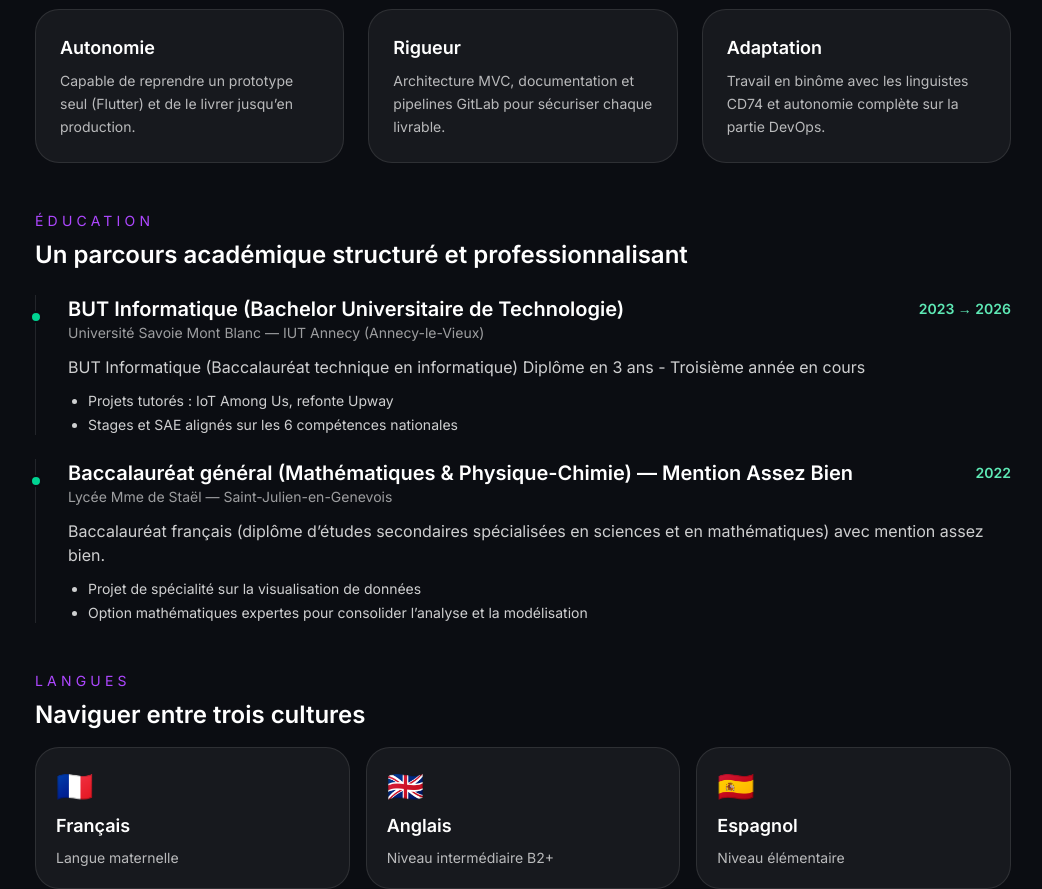
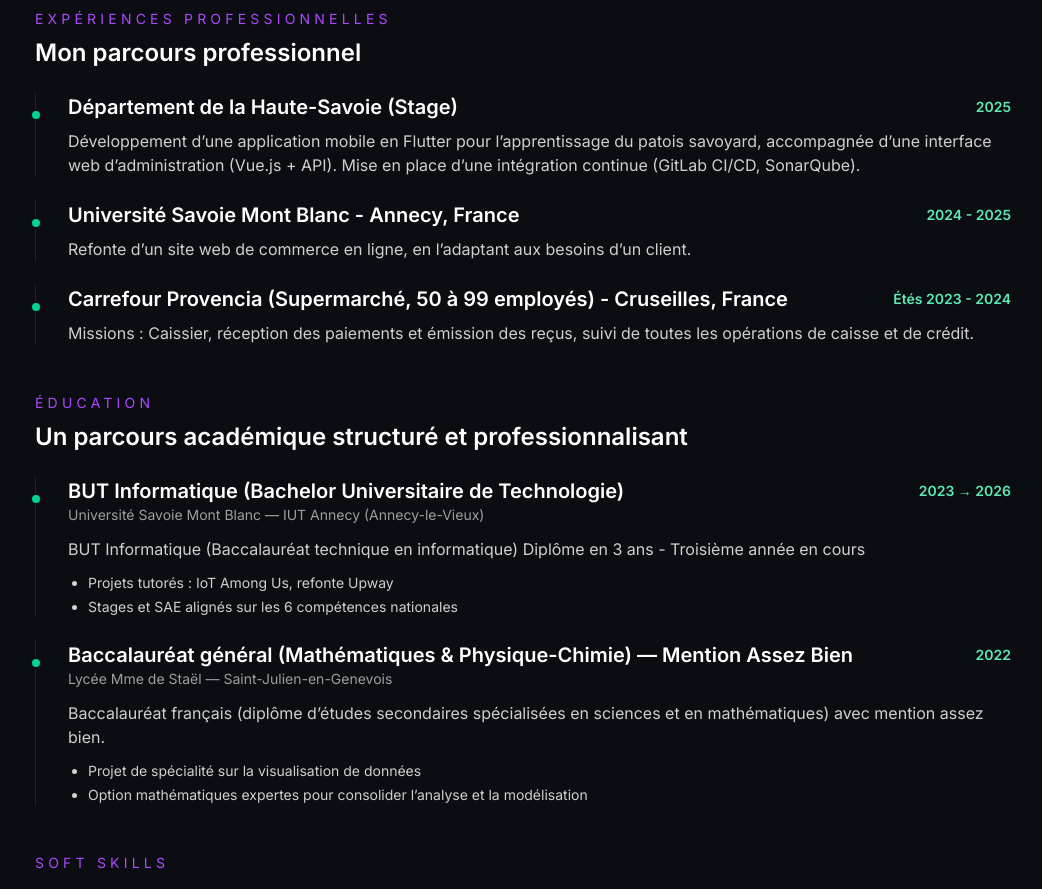
Before and after one commit to MathisFPN/MathisFPN.github.io, a Next.js app: page /about in a window 1280 px wide. Shown: the part 340-1229 px from the top of the page, without its empty margins (117-1159 px from the left). Built offline with nearby package versions, Linux system fonts and the light colour scheme.

Commit message:
refactor: update language flags and enhance professional experience section

```diff
--- a/src/app/about/page.tsx
+++ b/src/app/about/page.tsx
@@ -46,17 +46,17 @@ const educationPath = [
 
 const languages = [
   {
-    flag: '🇫🇷',
+    flag: 'FR',
     title: 'Français',
     detail: 'Langue maternelle',
   },
   {
-    flag: '🇬🇧',
+    flag: 'GB',
     title: 'Anglais',
     detail: 'Niveau intermédiaire B2+',
   },
   {
-    flag: '🇪🇸',
+    flag: 'ES',
     title: 'Espagnol',
     detail: 'Niveau élémentaire',
   },
@@ -105,14 +105,40 @@ export default function AboutPage() {
         </p>
       </header>
 
-      <section className="grid md:grid-cols-3 gap-6">
-        {softSkills.map((skill) => (
-          <article key={skill.title} className="rounded-3xl border border-white/10 bg-white/5 p-6 text-white/90">
-            <h2 className="text-lg font-semibold mb-2 text-white">{skill.title}</h2>
-            <p className="text-sm leading-relaxed text-white/70">{skill.description}</p>
+
+      <section className="space-y-6">
+        <div className="space-y-2">
+          <p className="text-sm uppercase tracking-[0.3em] text-purple-500">Expériences Professionnelles</p>
+          <h2 className="text-2xl font-semibold text-balance">Mon parcours professionnel</h2>
+        </div>
+        <div className="space-y-6">
+          <article className="relative border-l border-white/10 pl-8">
+            <span className="absolute left-[-6px] top-4 h-3 w-3 rounded-full border-2 border-[#0b0d12] bg-emerald-400" />
+            <div className="flex flex-col gap-1 md:flex-row md:items-center md:justify-between text-white">
+              <h3 className="text-xl font-semibold">Département de la Haute-Savoie (Stage)</h3>
+              <span className="text-sm font-semibold text-emerald-300">2025</span>
+            </div>
+            <p className="text-white/80 mt-2">Développement d&rsquo;une application mobile en Flutter pour l&rsquo;apprentissage du patois savoyard, accompagnée d’une interface web d’administration (Vue.js + API). Mise en place d’une intégration continue (GitLab CI/CD, SonarQube).</p>
           </article>
-        ))}
+          <article className="relative border-l border-white/10 pl-8">
+            <span className="absolute left-[-6px] top-4 h-3 w-3 rounded-full border-2 border-[#0b0d12] bg-emerald-400" />
+            <div className="flex flex-col gap-1 md:flex-row md:items-center md:justify-between text-white">
+              <h3 className="text-xl font-semibold">Université Savoie Mont Blanc - Annecy, France</h3>
+              <span className="text-sm font-semibold text-emerald-300">2024 - 2025</span>
+            </div>
+            <p className="text-white/80 mt-2">Refonte d&rsquo;un site web de commerce en ligne, en l&rsquo;adaptant aux besoins d&rsquo;un client.</p>
+          </article>
+          <article className="relative border-l border-white/10 pl-8">
+            <span className="absolute left-[-6px] top-4 h-3 w-3 rounded-full border-2 border-[#0b0d12] bg-emerald-400" />
+            <div className="flex flex-col gap-1 md:flex-row md:items-center md:justify-between text-white">
+              <h3 className="text-xl font-semibold">Carrefour Provencia (Supermarché, 50 à 99 employés) - Cruseilles, France</h3>
+              <span className="text-sm font-semibold text-emerald-300">Étés 2023 - 2024</span>
+            </div>
+            <p className="text-white/80 mt-2">Missions : Caissier, réception des paiements et émission des reçus, suivi de toutes les opérations de caisse et de crédit.</p>
+          </article>
+        </div>
       </section>
+
 
       <section className="space-y-6">
         <div className="space-y-2">
@@ -134,6 +160,20 @@ export default function AboutPage() {
                   <li key={highlight}>{highlight}</li>
                 ))}
               </ul>
+            </article>
+          ))}
+        </div>
+      </section>
+
+      <section className="space-y-4">
+        <div className="space-y-2">
+          <p className="text-sm uppercase tracking-[0.3em] text-purple-500">Soft skills</p>
+        </div>
+        <div className="grid md:grid-cols-3 gap-6">
+          {softSkills.map((skill) => (
+            <article key={skill.title} className="rounded-3xl border border-white/10 bg-white/5 p-6 text-white/90">
+              <h3 className="text-lg font-semibold mb-2 text-white">{skill.title}</h3>
+              <p className="text-sm leading-relaxed text-white/70">{skill.description}</p>
             </article>
           ))}
         </div>
```
